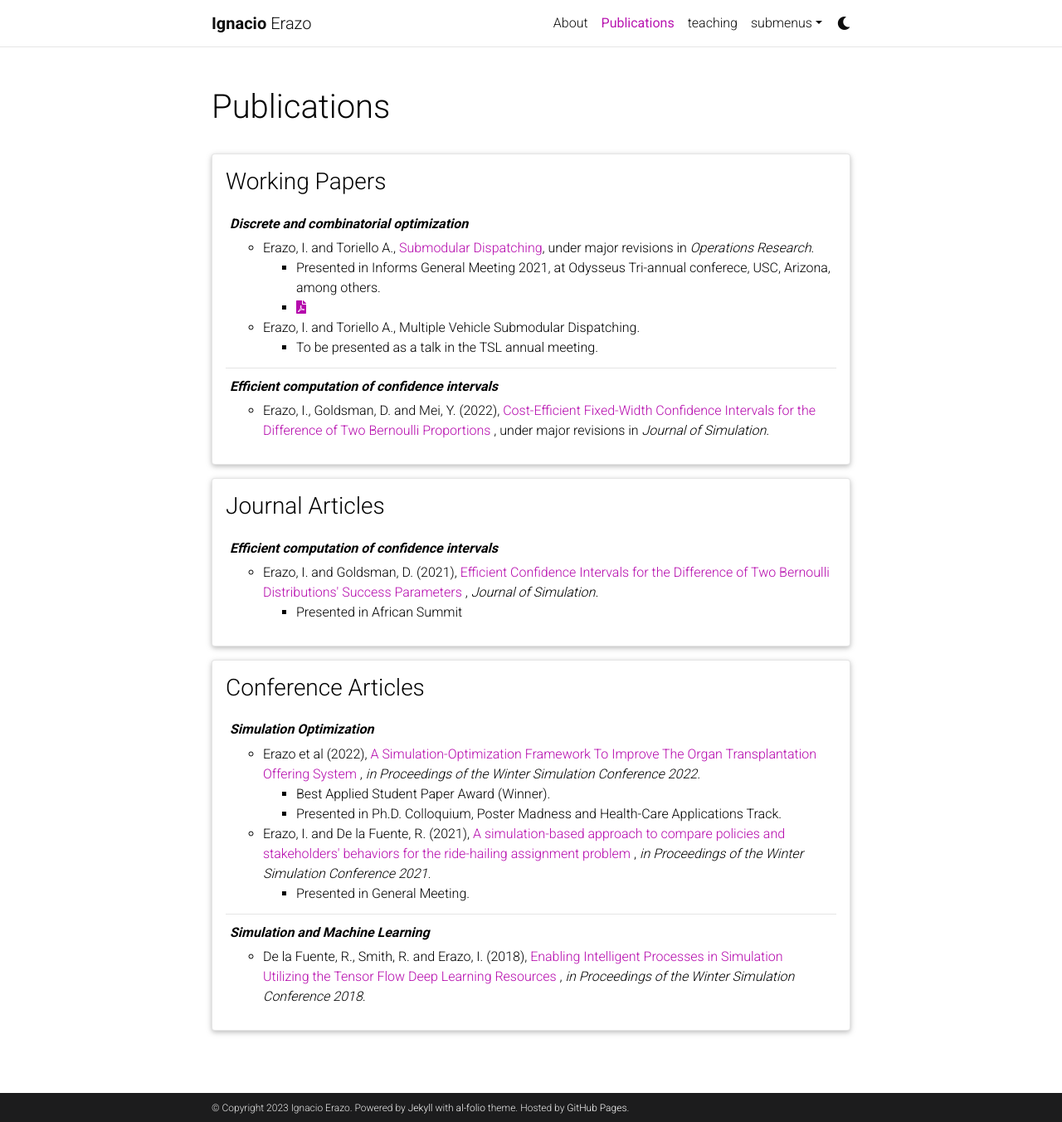
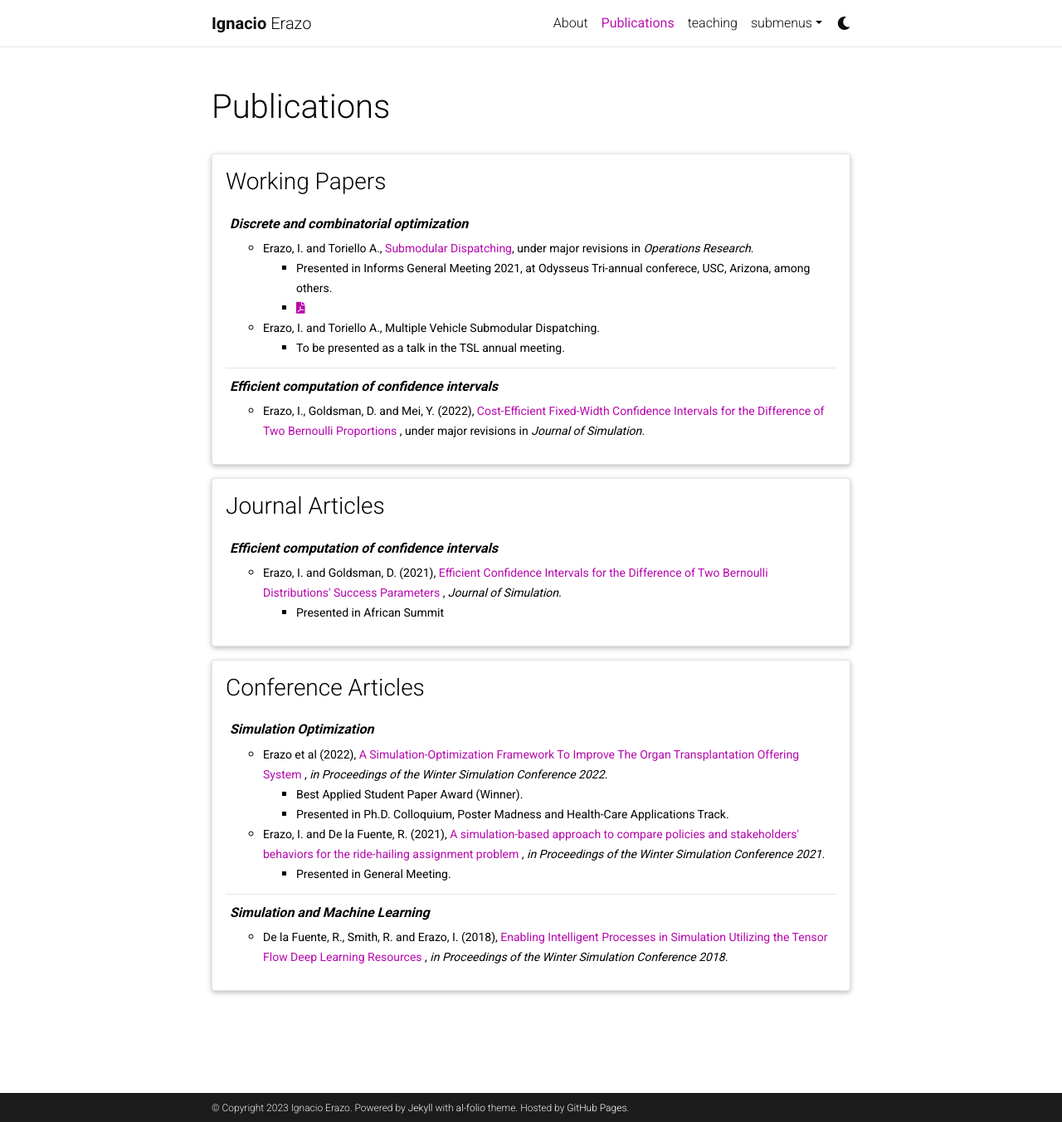
Before and after one commit to ierazo/ierazo.github.io, a Jekyll site: the page built from _pages/pubs_detailed.md, in a window 1280 px wide and 1352 px high. Shown: the whole window at 83% size. Built offline with Jekyll 4.4.1, drawn with Linux system fonts in a browser that asks for light colours; comment, search, counter and statistics services are not loaded; a style sheet for code colours, icons or effects is not loaded.

Commit message:
reducing size try 1

```diff
--- a/_includes/cv/pubs_list.html
+++ b/_includes/cv/pubs_list.html
@@ -10,12 +10,12 @@
                 {% for item in content.description %}
                   <li>
                     {% if item.title %}
-                        <span class="item-title">{{ item.title }}</span>
+                        <span class="item-title">  <small> {{ item.title }} </small> </span>
                     {% endif %}
                     {% if item.contents %}
                       <ul class="subitems">
                       {% for subitem in item.contents %}
-                        <li><span class="subitem">{{ subitem }}</span></li>
+                        <li><span class="subitem"> <small> {{ subitem }} </small> </span></li>
                       {% endfor %}
                       </ul>
                     {% endif %}
```
